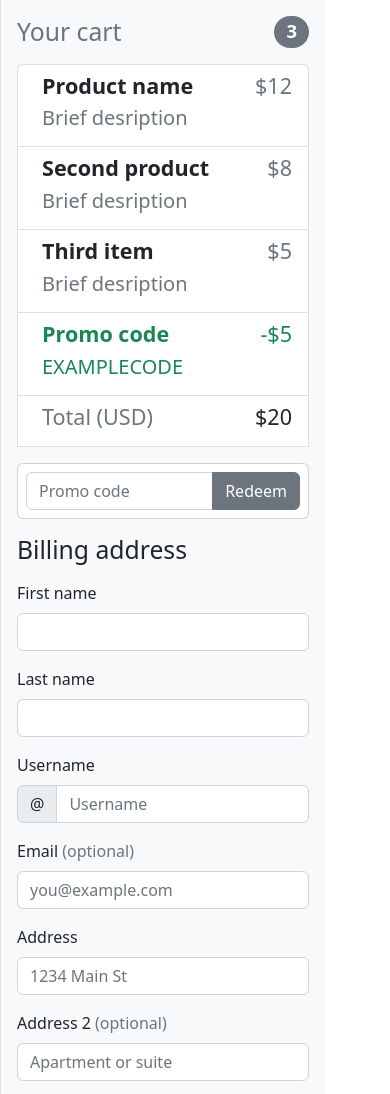
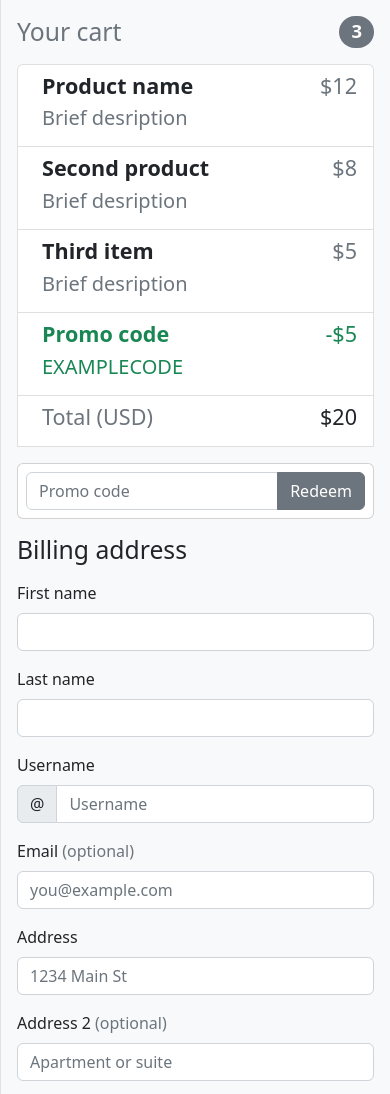
Before and after one commit to Strukturavaltas-03-Frontend-2022/bs-projekt-checkout-tamaslud, a plain HTML site: page index.html in a window 390 px wide. Shown: the top 1094 px of the page. Drawn offline with nearby package versions, Linux system fonts and the light colour scheme.

Commit message:
responsive sections

```diff
--- a/index.html
+++ b/index.html
@@ -10,11 +10,11 @@
 </head>
 
 <body class="bg-white text-dark">
-  <main class="">
+  <main class="d-flex flex-column flex-md-row-reverse">
 
     <!-- product box-->
 
-    <section class="product col-10 d-flex flex-column bg-light border-start">
+    <section class="product col-md-4 d-flex flex-column bg-light border-start">
       <div class="">
         <h2 class="d-flex justify-content-between align-items-center m-3">
           <span class="text-muted">Your cart</span>
@@ -69,7 +69,7 @@
 
     <!-- address box-->
 
-    <section class="address col-10 d-flex flex-column bg-light border-start">
+    <section class="address col-md-8 d-flex flex-column bg-light border-start">
       <div class="">
         <h2 class="d-flex justify-content-between align-items-center m-3">
           <span class="">Billing address</span>
@@ -145,7 +145,7 @@
 
     <!-- payment box-->
 
-    <section class="payment col-10 d-flex flex-column bg-light border-start">
+    <section class="payment col-md-8 d-flex flex-column bg-light border-start">
       <div class="">
         <h2 class="d-flex justify-content-between align-items-center m-3">
           <span class="">Payment</span>
```
